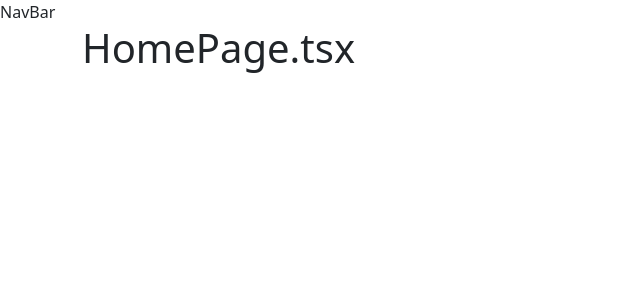
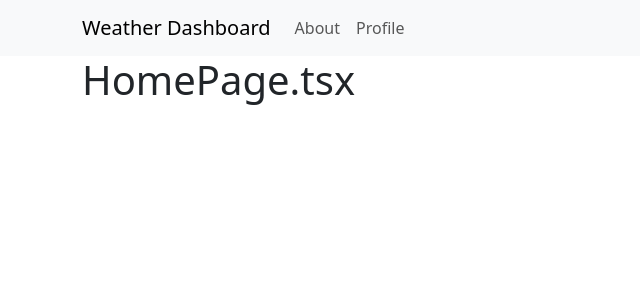
Before and after one commit to wimwenigerkind/lf10_weather_dashboard, a React (Vite) app: page / in a window 1280 px wide. Shown: the top 300 px of the page, without its empty margins (0-640 px from the left). Built offline with nearby package versions, Linux system fonts and the light colour scheme.

Commit message:
feat: add basic navbar

```diff
--- a/src/components/NavBar.tsx
+++ b/src/components/NavBar.tsx
@@ -1,8 +1,20 @@
+import { Container, Nav, Navbar } from "react-bootstrap";
+import { NavLink } from "react-router-dom";
+
 function NavBar() {
   return(
-    <>
-      NavBar
-    </>
+    <Navbar expand='lg' className="bg-body-tertiary">
+      <Container>
+        <NavLink to="/" className="navbar-brand">Weather Dashboard</NavLink>
+        <Navbar.Toggle aria-controls="basic-navbar-nav"/>
+        <Navbar.Collapse id="basic-navbar-nav" >
+          <Nav className="me-auto">
+            <NavLink to="/about" className="nav-link">About</NavLink>
+            <NavLink to="/profile" className="nav-link">Profile</NavLink>
+          </Nav>
+        </Navbar.Collapse>
+      </Container>
+    </Navbar>
   )
 }
 
```
